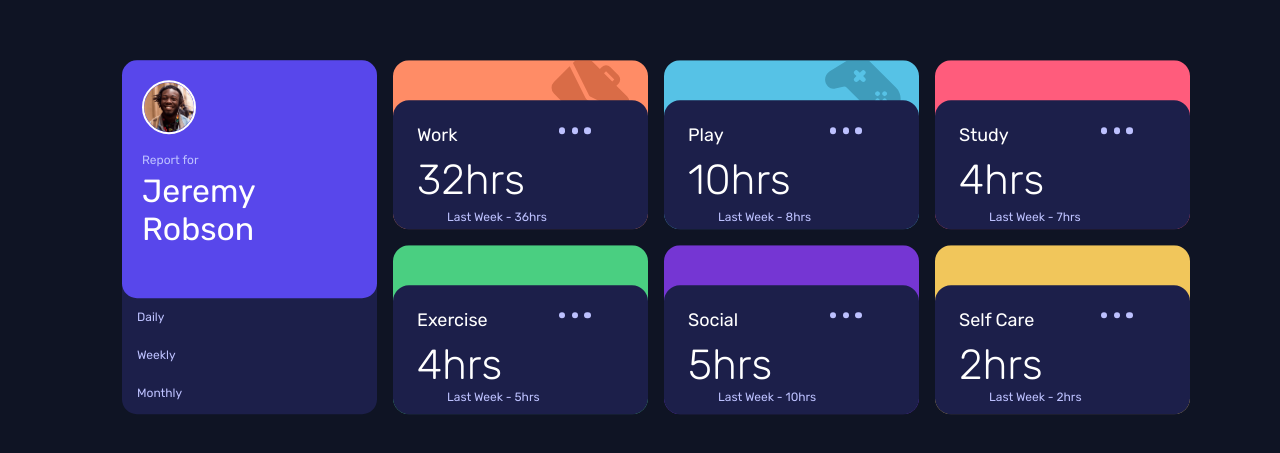
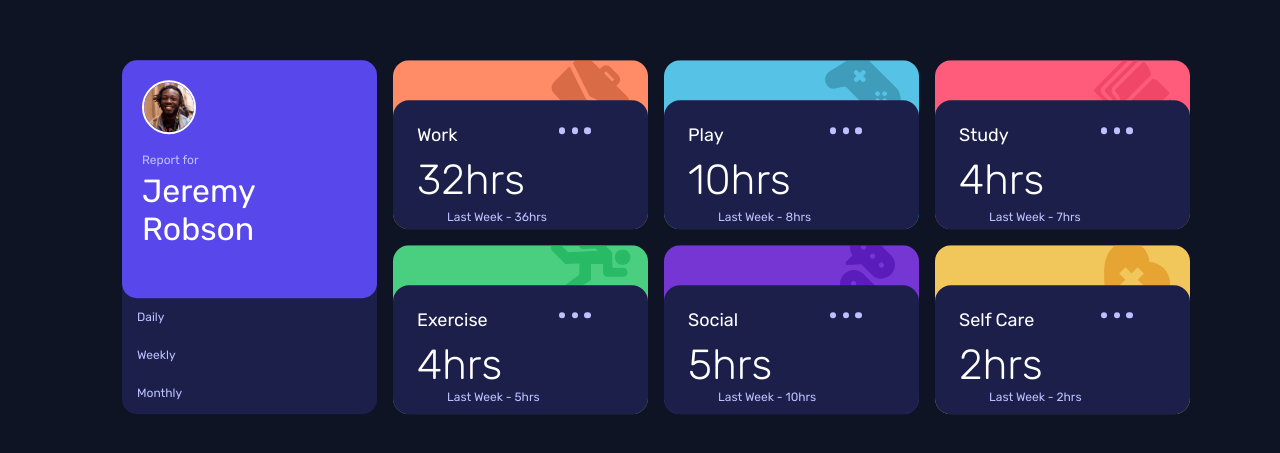
Before and after one commit to bjorngoa/time-tracking-dashboard-main, a plain HTML site: page index.html in a window 1280 px wide. Shown: the part 227-680 px from the top of the page. Drawn offline with Linux system fonts and the light colour scheme; the site is published under a folder, as on GitHub Pages, so addresses that start at the root find nothing.

Commit message:
Update style.css

```diff
--- a/style.css
+++ b/style.css
@@ -83,30 +83,30 @@ button {
 
 /* Play */
 .element1{
-    background-image: url(./images/icon-play.svg);
+    background-image: url(images/icon-play.svg);
 
 }
 
 /* Study */
 .element2{
 
-    background-image: url(/images/icon-study.svg);
+    background-image: url(images/icon-study.svg);
 }
 
 /* Exercise */
 .element3 {
-    background-image: url(/images/icon-exercise.svg);
+    background-image: url(images/icon-exercise.svg);
 }
 
 /* Social */
 .element4 {
-    background-image: url(/images/icon-social.svg);
+    background-image: url(images/icon-social.svg);
     background-position: right 10% top -25%;
 }
 
 /* Self Care */
 .element5 {
-    background-image: url(/images/icon-self-care.svg);
+    background-image: url(images/icon-self-care.svg);
 }
 
 .element__container{
```
